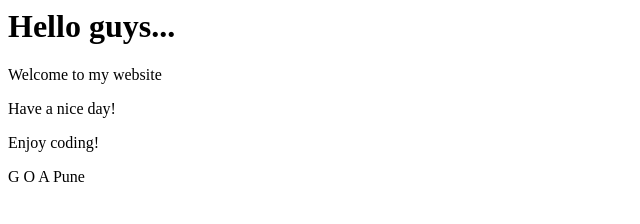
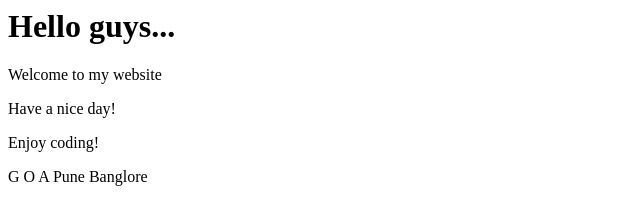
Before and after one commit to Trinikwan17/locker, a plain HTML site: page index.html in a window 1280 px wide. Shown: the full height of the page, 0-640 px from the left. Drawn offline with Linux system fonts and the light colour scheme.

Commit message:
Banglore

```diff
--- a/index.html
+++ b/index.html
@@ -6,3 +6,4 @@
 <h>O</h>
 <h>A</h>
 <h>Pune</h>
+<h>Banglore</h>
```
